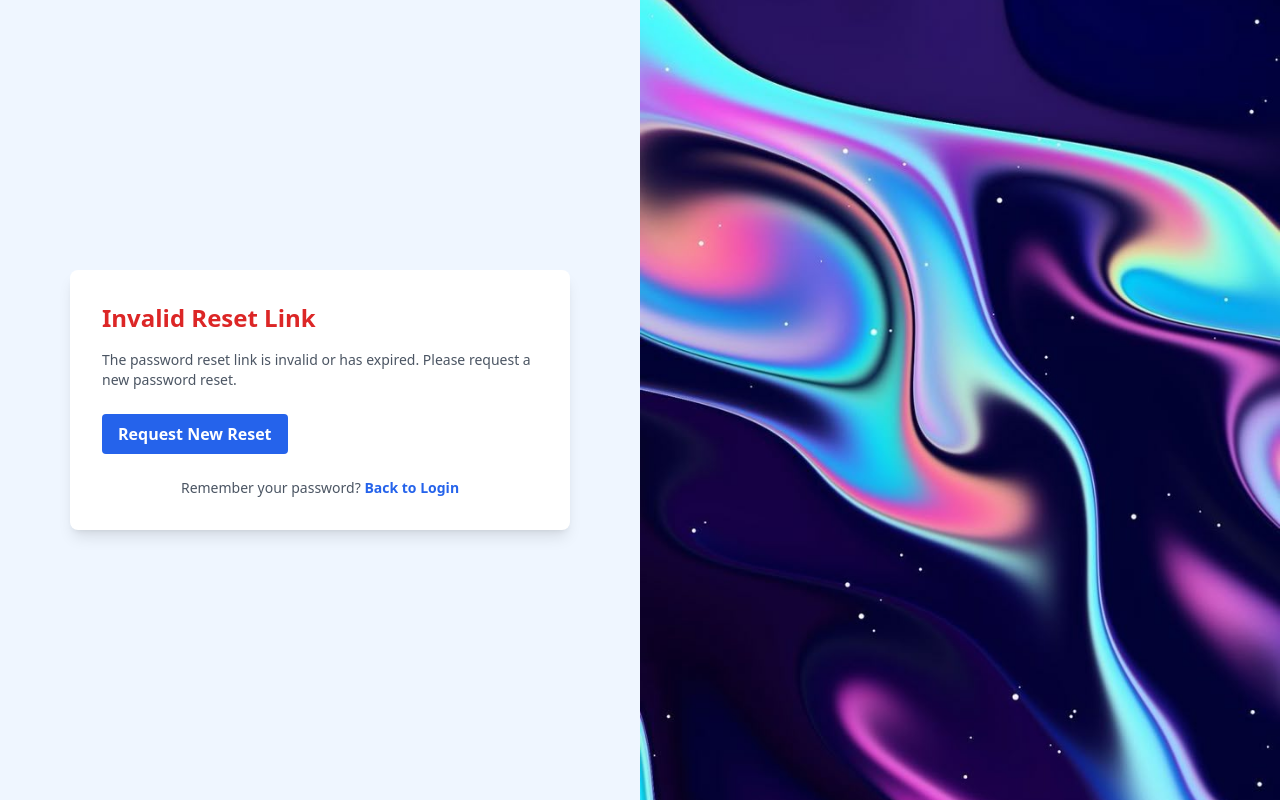
After one commit to Shah1011/BSC-Generator, a Django app: page /reset-password/1/1/ in a window 1280 px wide. The commit adds this page. Run offline with Django 5.2, Linux system fonts and the light colour scheme.

Commit message:
feat: forgot password implemented

```diff
--- /dev/null
+++ b/bsc_gen/templates/password_reset_confirm.html
@@ -0,0 +1,53 @@
+{% load static %}
+<!DOCTYPE html>
+<html>
+<head>
+    <title>Reset Password</title>
+    <link href="{% static 'css/tailwind.build.css' %}" rel="stylesheet">
+</head>
+<body class="bg-blue-50 min-h-screen flex items-center justify-center">
+    <div class="flex w-full h-screen">
+        <!-- Left: Reset Password Form -->
+        <div class="md:w-1/2 flex items-center justify-center">
+            <div class="rounded-lg shadow-lg p-8 w-[500px] bg-white">
+                {% if validlink %}
+                    <h2 class="text-2xl font-bold text-blue-700 mb-4">Reset Your Password</h2>
+                    <p class="text-gray-600 mb-6 text-sm">Enter your new password below.</p>
+
+                    {% if messages %}
+                        <ul class="mb-4">
+                            {% for message in messages %}
+                                <li class="text-sm {% if message.tags == 'success' %}text-green-600{% else %}text-red-600{% endif %}">{{ message }}</li>
+                            {% endfor %}
+                        </ul>
+                    {% endif %}
+
+                    <form method="post" class="space-y-4 text-sm">
+                        {% csrf_token %}
+                        <div>
+                            <label for="new_password" class="block text-gray-700 font-semibold mb-1">New Password</label>
+                            <input type="password" id="new_password" name="new_password" required class="w-full border border-gray-300 rounded px-3 py-2 focus:outline-none focus:ring-2 focus:ring-blue-400" placeholder="Enter new password">
+                        </div>
+                        <div>
+                            <label for="confirm_password" class="block text-gray-700 font-semibold mb-1">Confirm New Password</label>
+                            <input type="password" id="confirm_password" name="confirm_password" required class="w-full border border-gray-300 rounded px-3 py-2 focus:outline-none focus:ring-2 focus:ring-blue-400" placeholder="Confirm new password">
+                        </div>
+                        <button type="submit" class="w-full bg-blue-600 text-white py-2 rounded font-semibold hover:bg-blue-700">Reset Password</button>
+                    </form>
+                {% else %}
+                    <h2 class="text-2xl font-bold text-red-600 mb-4">Invalid Reset Link</h2>
+                    <p class="text-gray-600 mb-6 text-sm">The password reset link is invalid or has expired. Please request a new password reset.</p>
+                    <a href="{% url 'forgot_password' %}" class="inline-block bg-blue-600 text-white py-2 px-4 rounded font-semibold hover:bg-blue-700">Request New Reset</a>
+                {% endif %}
+
+                <div class="mt-6 text-center text-sm">
+                    <p class="text-gray-600">Remember your password? <a href="{% url 'login' %}" class="text-blue-600 hover:underline font-semibold">Back to Login</a></p>
+                </div>
+            </div>
+        </div>
+        <!-- Right: Wallpaper -->
+        <div class="hidden md:block" style="width:50vw; height:100vh; background-image: url('{% static 'assets/abstract.jpg' %}'); background-size: cover; background-position: center; display:block;">
+        </div>
+    </div>
+</body>
+</html>
--- a/bsc_gen/urls.py
+++ b/bsc_gen/urls.py
@@ -18,7 +18,7 @@ from django.contrib import admin
 from django.urls import path
 from django.conf import settings
 from django.conf.urls.static import static
-from .views import register, login_view, logout_view, dashboard, bsc_data_api, bsc_detailed_view, delete_bsc_data, delete_batch, update_batch, profile_view, add_viewer, delete_viewer, batch_details_api, rename_batch, generate_batch_pdf
+from .views import register, login_view, logout_view, dashboard, bsc_data_api, bsc_detailed_view, delete_bsc_data, delete_batch, update_batch, profile_view, add_viewer, delete_viewer, batch_details_api, rename_batch, generate_batch_pdf, forgot_password, password_reset_confirm
 
 urlpatterns = [
     path('admin/', admin.site.urls),
@@ -37,6 +37,8 @@ urlpatterns = [
     path('rename-batch/<str:batch_id>/', rename_batch, name='rename_batch'),
     path('batch-report/<str:batch_id>/', generate_batch_pdf, name='batch_report_pdf'),
     path('api/batch-details/', batch_details_api, name='batch_details_api'),
+    path('forgot-password/', forgot_password, name='forgot_password'),
+    path('reset-password/<uidb64>/<token>/', password_reset_confirm, name='password_reset_confirm'),
     path('', dashboard, name='home')
 ]
 
--- a/bsc_gen/views.py
+++ b/bsc_gen/views.py
@@ -20,6 +20,11 @@ import json
 import matplotlib.pyplot as plt
 import io
 import base64
+from django.contrib.auth.tokens import default_token_generator
+from django.utils.http import urlsafe_base64_encode, urlsafe_base64_decode
+from django.utils.encoding import force_bytes, force_str
+from django.core.mail import send_mail
+from django.conf import settings
 
 import matplotlib
 matplotlib.use('Agg')
@@ -837,3 +842,86 @@ def generate_batch_pdf(request, batch_id):
     response = HttpResponse(pdf, content_type='application/pdf')
     response['Content-Disposition'] = f'attachment; filename="batch_{batch_id}_report.pdf"'
     return response
+
+
+# Forgot Password Views
+def forgot_password(request):
+    """Handle forgot password request"""
+    if request.method == 'POST':
+        email = request.POST.get('email')
+
+        try:
+            user = User.objects.get(email=email)
+
+            # Generate password reset token
+            token = default_token_generator.make_token(user)
+            uid = urlsafe_base64_encode(force_bytes(user.pk))
+
+            # Create reset link
+            reset_link = request.build_absolute_uri(
+                reverse('password_reset_confirm', kwargs={'uidb64': uid, 'token': token})
+            )
+
+            # Send email
+            subject = 'Password Reset Request - BSC Generator'
+            message = f"""
+Hello {user.first_name or user.username},
+
+You requested a password reset for your BSC Generator account.
+
+Click the link below to reset your password:
+{reset_link}
+
+If you didn't request this password reset, please ignore this email.
+
+Best regards,
+BSC Generator Team
+            """
+
+            send_mail(
+                subject,
+                message,
+                settings.DEFAULT_FROM_EMAIL,
+                [email],
+                fail_silently=False,
+            )
+
+            messages.success(request, 'Password reset instructions have been sent to your email.')
+            return redirect('login')
+
+        except User.DoesNotExist:
+            messages.error(request, 'No account found with that email address.')
+
+    return render(request, 'forgot_password.html')
+
+
+def password_reset_confirm(request, uidb64, token):
+    """Handle password reset confirmation"""
+    try:
+        uid = force_str(urlsafe_base64_decode(uidb64))
+        user = User.objects.get(pk=uid)
+    except (TypeError, ValueError, OverflowError, User.DoesNotExist):
+        user = None
+
+    if user is not None and default_token_generator.check_token(user, token):
+        if request.method == 'POST':
+            new_password = request.POST.get('new_password')
+            confirm_password = request.POST.get('confirm_password')
+
+            if new_password != confirm_password:
+                messages.error(request, 'Passwords do not match.')
+            elif len(new_password) < 6:
+                messages.error(request, 'Password must be at least 6 characters long.')
+            else:
+                user.set_password(new_password)
+                user.save()
+                messages.success(request, 'Your password has been reset successfully. Please log in with your new password.')
+                return redirect('login')
+
+        return render(request, 'password_reset_confirm.html', {
+            'validlink': True,
+            'user': user
+        })
+    else:
+        messages.error(request, 'The password reset link is invalid or has expired.')
+        return render(request, 'password_reset_confirm.html', {'validlink': False})
```
Also changed, not shown: bsc_gen/settings.py (+12 -0 lines), bsc_gen/templates/forgot_password.html (added, +43 -0 lines), bsc_gen/templates/login.html (+7 -1 lines).
